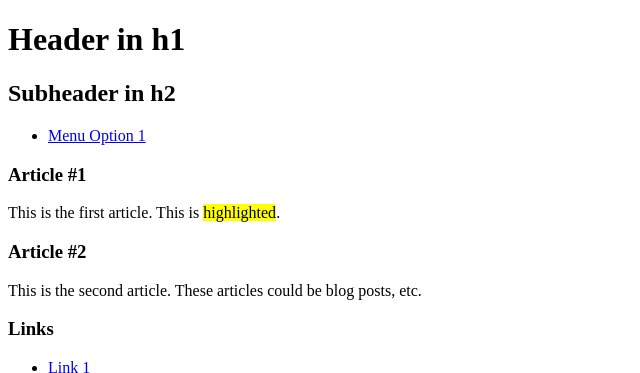
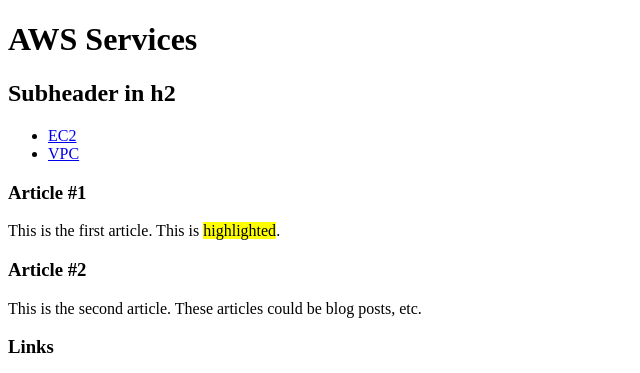
Before and after one commit to Poonam-Raghuvanshi/AWS-notes, a plain HTML site: page index.html in a window 1280 px wide. Shown: the top 373 px of the page, without its empty margins (0-640 px from the left). Drawn offline with Linux system fonts and the light colour scheme.

Commit message:
VPC added

```diff
--- a/index.html
+++ b/index.html
@@ -7,13 +7,14 @@
 <body>
     <header>
         <hgroup>
-            <h1>Header in h1</h1>
+            <h1>AWS Services</h1>
             <h2>Subheader in h2</h2>
         </hgroup>
     </header>
     <nav>
         <ul>
-            <li><a href="AWS-notes/compute/ec2.html">Menu Option 1</a></li>
+            <li><a href="AWS-notes/compute/ec2.html">EC2</a></li>
+            <li><a href="AWS-notes/networking/vpc.html">VPC</a></li>
 
         </ul>
     </nav>
```
Also changed, not shown: networking/vpc.html (added, +1 -0 lines).
